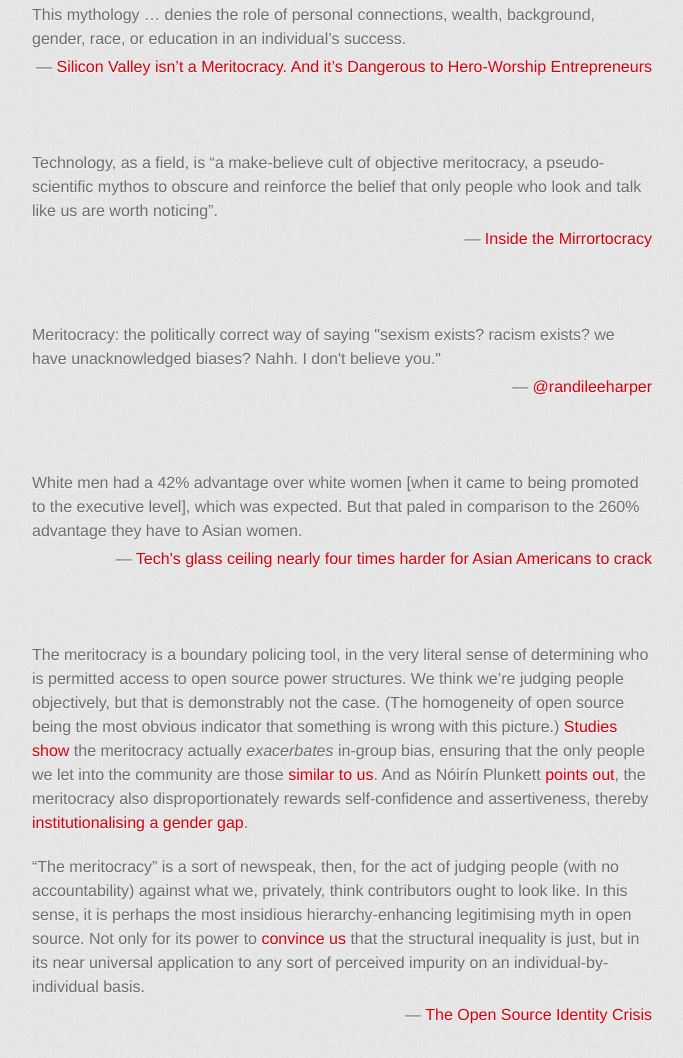
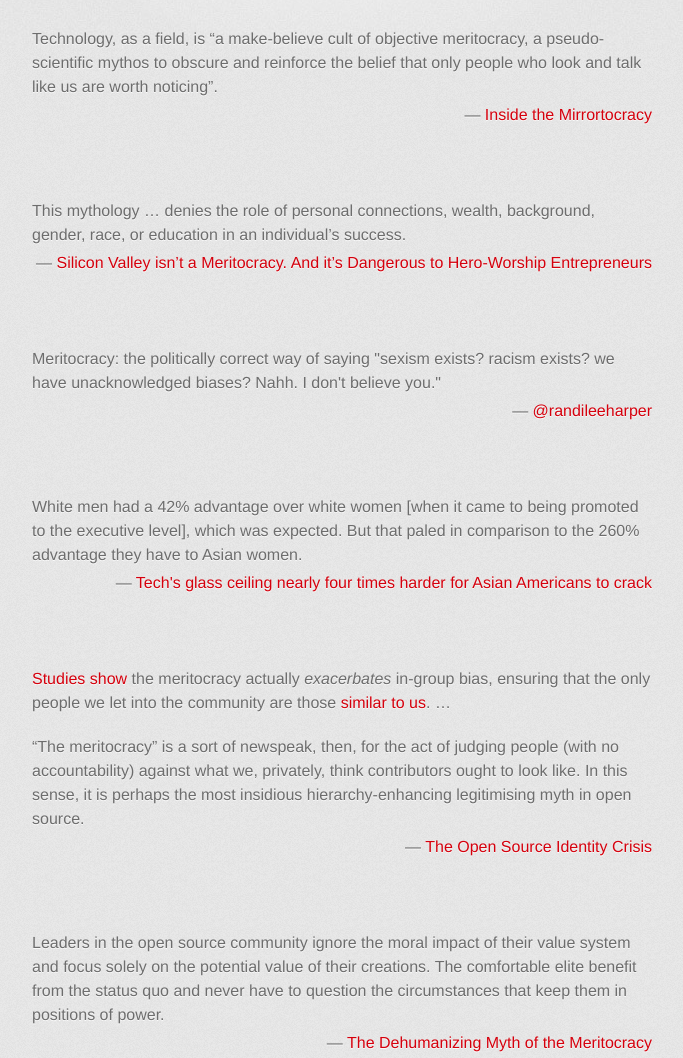
Before and after one commit to indirect/istechameritocracy.com, a plain HTML site: page index.html in a window 1280 px wide. Shown: the part 549-1607 px from the top of the page, without its empty margins (298-981 px from the left). Drawn offline with Linux system fonts and the light colour scheme.

Commit message:
focus really closely on the judging/legitimizing

```diff
--- a/index.html
+++ b/index.html
@@ -1,9 +1,8 @@
-<!DOCTYPE html>
+ABBR<!DOCTYPE html>
 <html>
   <head>
     <meta charset='utf-8'>
     <meta http-equiv="X-UA-Compatible" content="chrome=1">
-    <meta name="viewport" content="initial-scale=1">
     <link rel="stylesheet" type="text/css" href="stylesheets/stylesheet.css" media="screen">
     <!--[if lt IE 9]>
     <script src="//html5shiv.googlecode.com/svn/trunk/html5.js"></script>
@@ -29,14 +28,14 @@
 <p class="attribution"><a href="https://medium.com/@jocelyngoldfein/techs-meritocracy-problem-a6e5e0a56157">Tech's Meritocracy Problem</a></p>
 <br>
 
+<p>Technology, as a field, is &ldquo;a make-believe cult of objective meritocracy, a pseudo-scientific mythos to obscure and reinforce the belief that only people who look and talk like us are worth noticing&rdquo;.</p>
+
+<p class="attribution"><a href="http://carlos.bueno.org/2014/06/mirrortocracy.html">Inside the Mirrortocracy</a></p>
+<br>
+
 <p>This mythology … denies the role of personal connections, wealth, background, gender, race, or education in an individual’s success.</p>
 
 <p class="attribution"><a href="http://www.wired.com/2013/11/silicon-valley-isnt-a-meritocracy-and-the-cult-of-the-entrepreneur-holds-people-back/">Silicon Valley isn’t a Meritocracy. And it’s Dangerous to Hero-Worship Entrepreneurs</a></p>
-<br>
-
-<p>Technology, as a field, is &ldquo;a make-believe cult of objective meritocracy, a pseudo-scientific mythos to obscure and reinforce the belief that only people who look and talk like us are worth noticing&rdquo;.</p>
-
-<p class="attribution"><a href="http://carlos.bueno.org/2014/06/mirrortocracy.html">Inside the Mirrortocracy</a></p>
 <br>
 
 <p>Meritocracy: the politically correct way of saying "sexism exists? racism exists? we have unacknowledged biases? Nahh. I don't believe you."</p>
@@ -49,9 +48,9 @@
 <p class="attribution"><a href="http://www.latimes.com/business/technology/la-fi-tn-asian-american-tech-20150506-story.html">Tech's glass ceiling nearly four times harder for Asian Americans to crack</a></p>
 <br>
 
-<p>The meritocracy is a boundary policing tool, in the very literal sense of determining who is permitted access to open source power structures. We think we’re judging people objectively, but that is demonstrably not the case. (The homogeneity of open source being the most obvious indicator that something is wrong with this picture.) <a href="http://tarahunt.com/2013/10/28/meritocracy-is-almost-as-real-as-this-unicorn/">Studies show</a> the meritocracy actually <em>exacerbates</em> in-group bias, ensuring that the only people we let into the community are those <a href="http://carlos.bueno.org/2014/06/mirrortocracy.html">similar to us</a>. And as Nóirín Plunkett <a href="http://blog.nerdchic.net/archives/134/">points out</a>, the meritocracy also disproportionately rewards self-confidence and assertiveness, thereby <a href="http://journals.uic.edu/ojs/index.php/fm/article/view/4291/3381">institutionalising a gender gap</a>.</p>
+<p><a href="http://tarahunt.com/2013/10/28/meritocracy-is-almost-as-real-as-this-unicorn/">Studies show</a> the meritocracy actually <em>exacerbates</em> in-group bias, ensuring that the only people we let into the community are those <a href="http://carlos.bueno.org/2014/06/mirrortocracy.html">similar to us</a>. …</p>
 
-<p>“The meritocracy” is a sort of newspeak, then, for the act of judging people (with no accountability) against what we, privately, think contributors ought to look like. In this sense, it is perhaps the most insidious hierarchy-enhancing legitimising myth in open source. Not only for its power to <a href="http://stet.editorially.com/articles/you-keep-using-that-word/">convince us</a> that the structural inequality is just, but in its near universal application to any sort of perceived impurity on an individual-by-individual basis.</p>
+<p>“The meritocracy” is a sort of newspeak, then, for the act of judging people (with no accountability) against what we, privately, think contributors ought to look like. In this sense, it is perhaps the most insidious hierarchy-enhancing legitimising myth in open source.</p>
 
 <p class="attribution"><a href="https://modelviewculture.com/pieces/the-open-source-identity-crisis">The Open Source Identity Crisis</a></p>
 <br>
```
